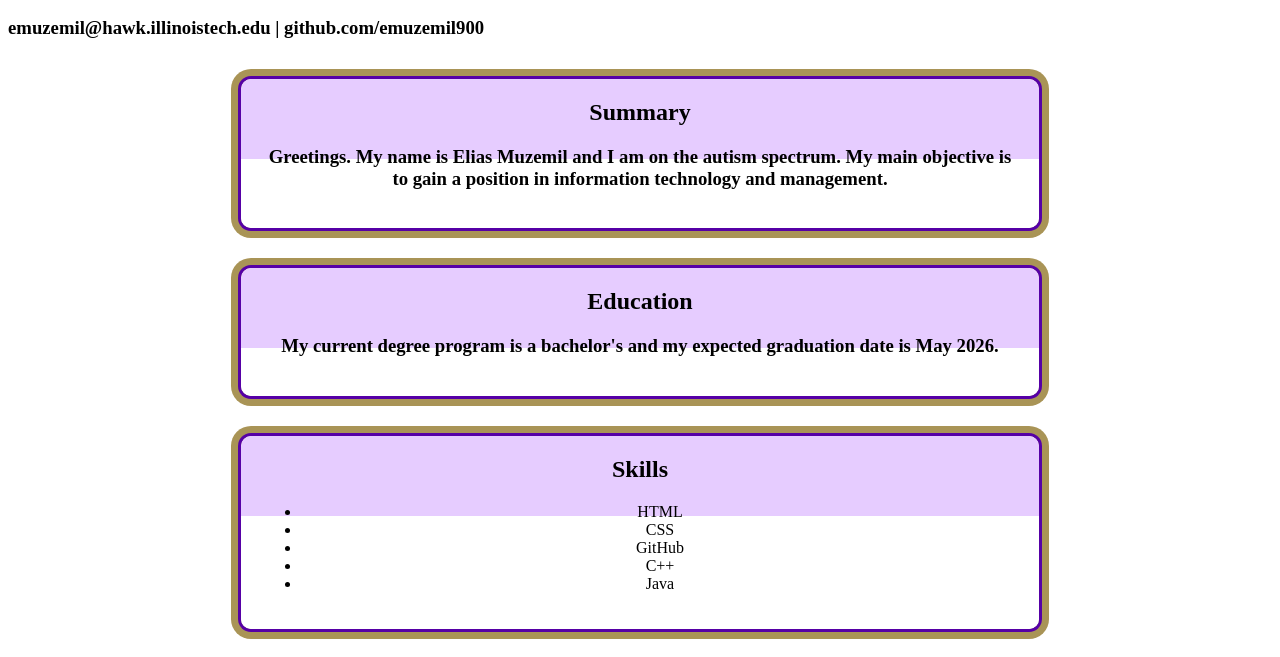
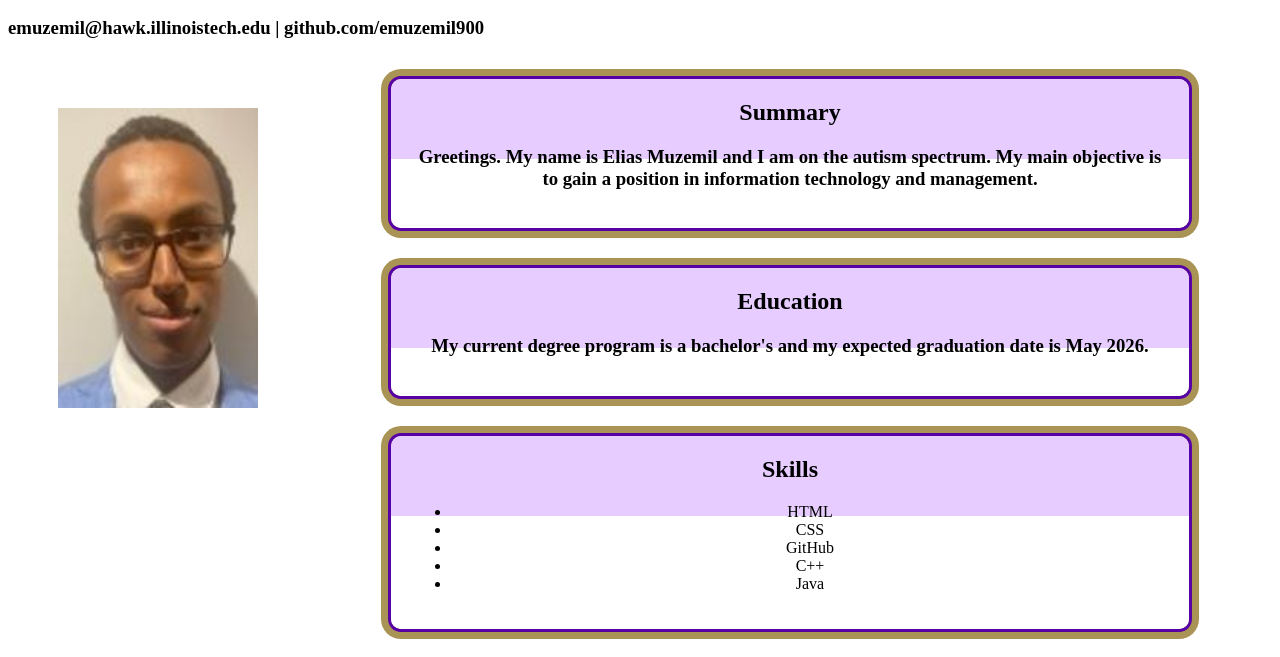
Before and after one commit to emuzemil900/Lab1-Resume, a plain HTML site: page index.html in a window 1280 px wide. Shown: the part 138-795 px from the top of the page. Drawn offline with Linux system fonts and the light colour scheme.

Commit message:
Update index.html

```diff
--- a/index.html
+++ b/index.html
@@ -13,6 +13,7 @@
     <h2>Aspiring IT Manager</h2>
     <h3>emuzemil@hawk.illinoistech.edu | github.com/emuzemil900</h3>
   </header>
+  <img src="images/me.jpeg" alt="Elias Muzemil (Me)">
   <section>
     <h2>Summary</h2>
     <h3>Greetings. My name is Elias Muzemil and I am on the autism spectrum. My main objective is to gain a position in information technology and management.</h3>
```
